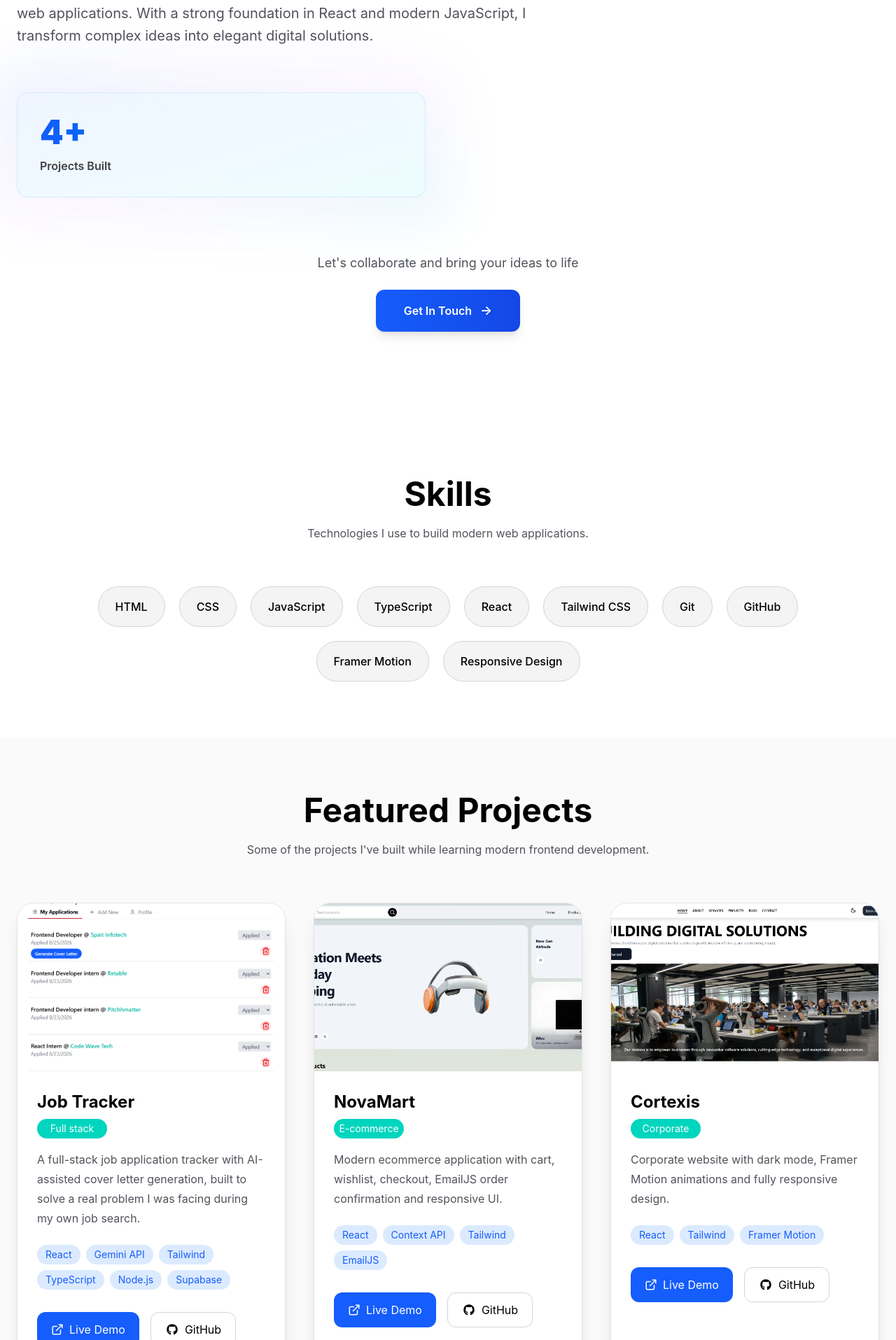
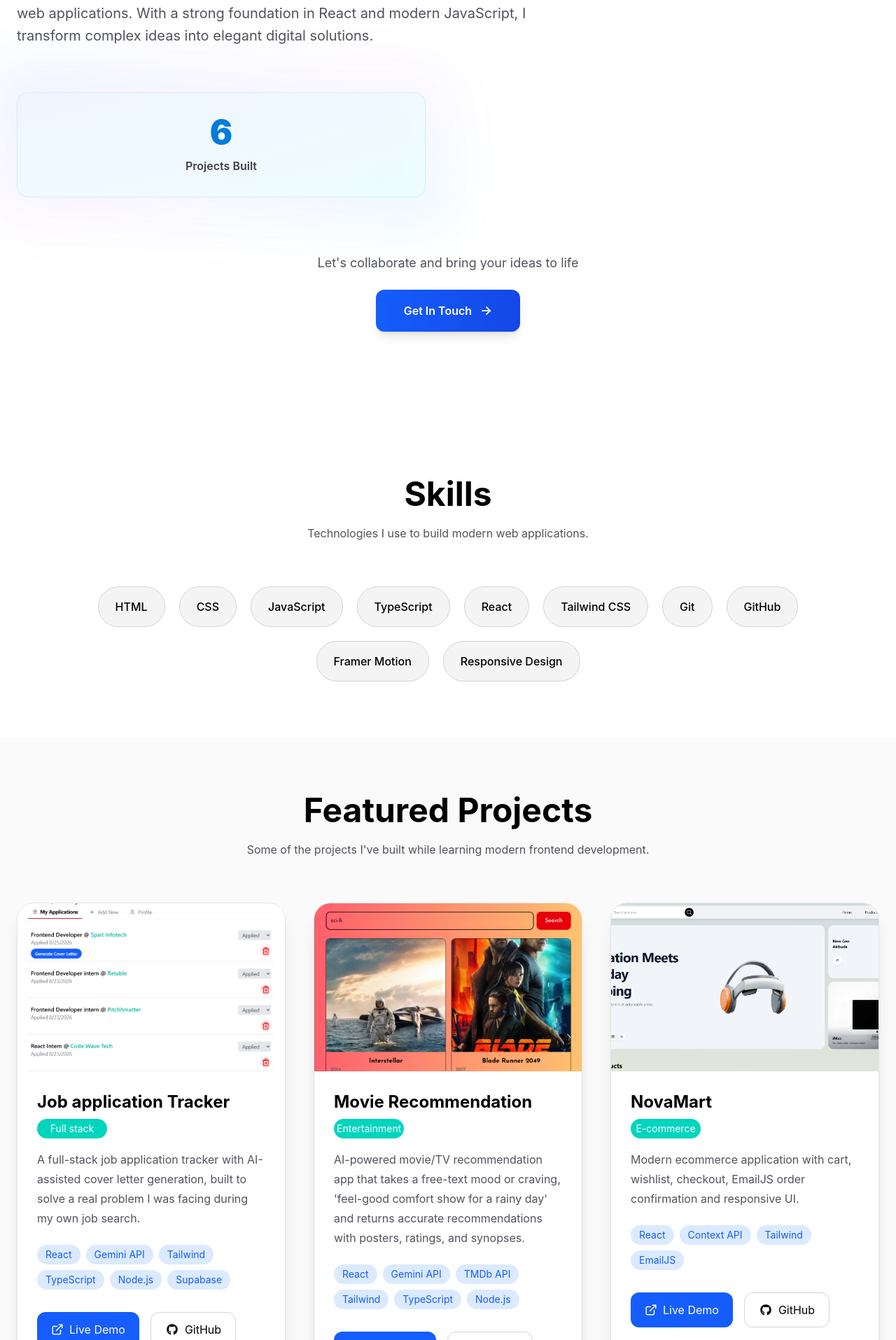
Before and after one commit to MiyaAadil/Portfolio, a React (Vite) app: page / in a window 1280 px wide. Shown: the part 1385-3300 px from the top of the page at 70% size. Built offline with nearby package versions, Linux system fonts and the light colour scheme.

Commit message:
made some changes

```diff
--- a/src/components/About.jsx
+++ b/src/components/About.jsx
@@ -4,7 +4,7 @@ import { CheckCircle2, Zap } from "lucide-react";
 const About = () => {
   const stats = [
     {
-      number: "4+",
+      number: "6",
       label: "Projects Built",
     },
   ];
@@ -95,7 +95,7 @@ const About = () => {
                     whileInView={{ opacity: 1, x: 0 }}
                     viewport={{ once: true, margin: "-100px" }}
                     transition={{ delay: index * 0.15, duration: 0.6 }}
-                    className="rounded-2xl border border-blue-200/50 dark:border-blue-800/50 bg-gradient-to-br from-blue-50/80 to-cyan-50/80 dark:from-blue-950/30 dark:to-cyan-950/20 backdrop-blur-sm p-8 hover:border-blue-400 dark:hover:border-blue-600 transition-all duration-300"
+                    className="rounded-2xl border border-blue-200/50 dark:border-blue-800/50 bg-gradient-to-br from-blue-50/80 to-cyan-50/80 dark:from-blue-950/30 dark:to-cyan-950/20 backdrop-blur-sm p-8 hover:border-blue-400 dark:hover:border-blue-600 transition-all duration-300 text-center"
                   >
                     <div className="text-4xl md:text-5xl font-black bg-clip-text text-transparent bg-gradient-to-r from-blue-600 to-cyan-600">
                       {stat.number}
--- a/src/components/Projects.jsx
+++ b/src/components/Projects.jsx
@@ -8,10 +8,11 @@ import Project2 from '../assets/images/Project2.png'
 import Project3 from '../assets/images/Project3.png'
 import Project4 from '../assets/images/Project4.png'
 import Job from '../assets/images/job-tracker.png'
+import Mv from '../assets/images/mv.png'
 
 const projects = [
   {
-    title: "Job Tracker",
+    title: "Job application Tracker",
     Category: "Full stack",
     description:
       "A full-stack job application tracker with AI-assisted cover letter generation, built to solve a real problem I was facing during my own job search.",
@@ -19,6 +20,16 @@ const projects = [
     tech: ["React", "Gemini API", "Tailwind", "TypeScript", "Node.js", "Supabase"],
     live: "https://job-tracker-for-you.vercel.app/",
     github: "https://github.com/MiyaAadil/job-tracker",
+  },
+  {
+    title: "Movie Recommendation",
+    Category: "Entertainment",
+    description:
+      "AI-powered movie/TV recommendation app that takes a free-text mood or craving, 'feel-good comfort show for a rainy day' and returns accurate recommendations with posters, ratings, and synopses.",
+    image: Mv,
+    tech: ["React", "Gemini API", "TMDb API", "Tailwind", "TypeScript", "Node.js"],
+    live: "https://moviemood-rec.vercel.app/",
+    github: "https://github.com/MiyaAadil/Movie_Recommendation",
   },
   {
     title: "NovaMart",
```
Also changed, not shown: src/assets/images/mv.png (added), 1 other file (tests, documents, lock files or other folders).
